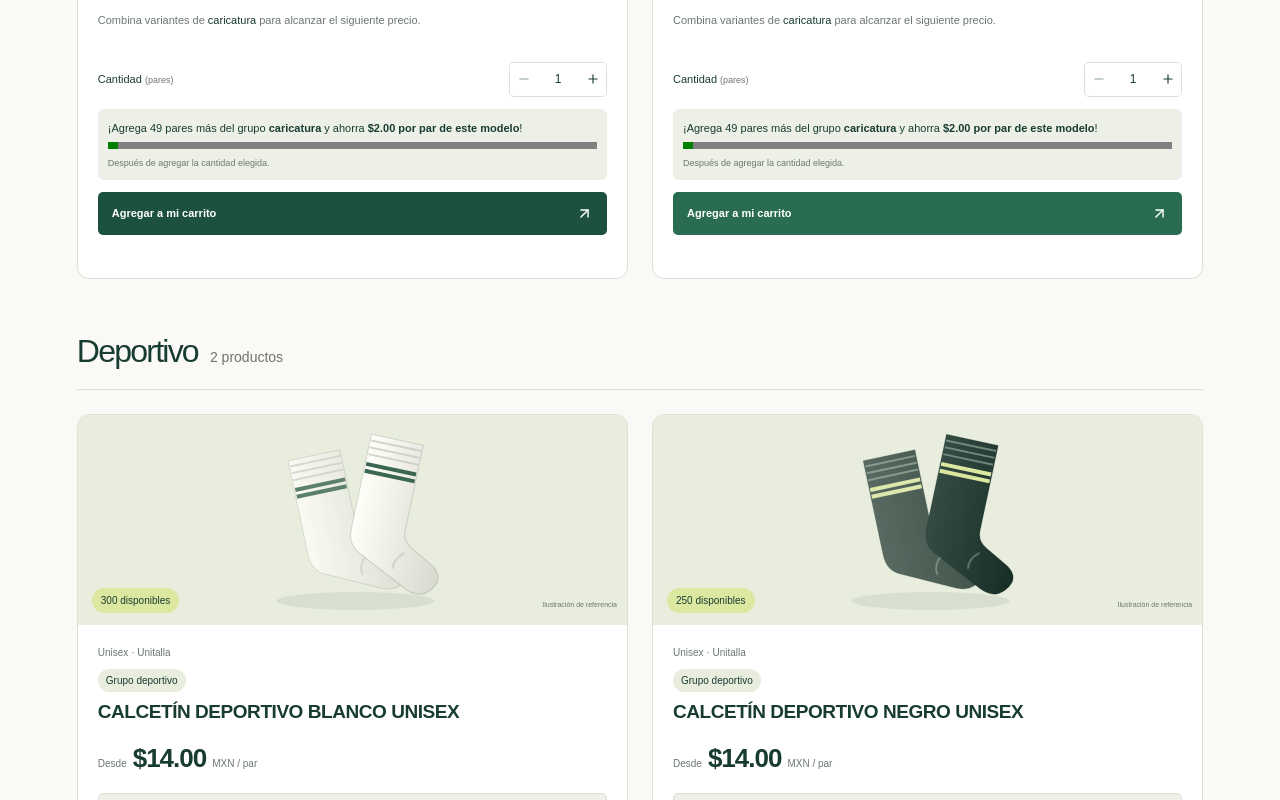
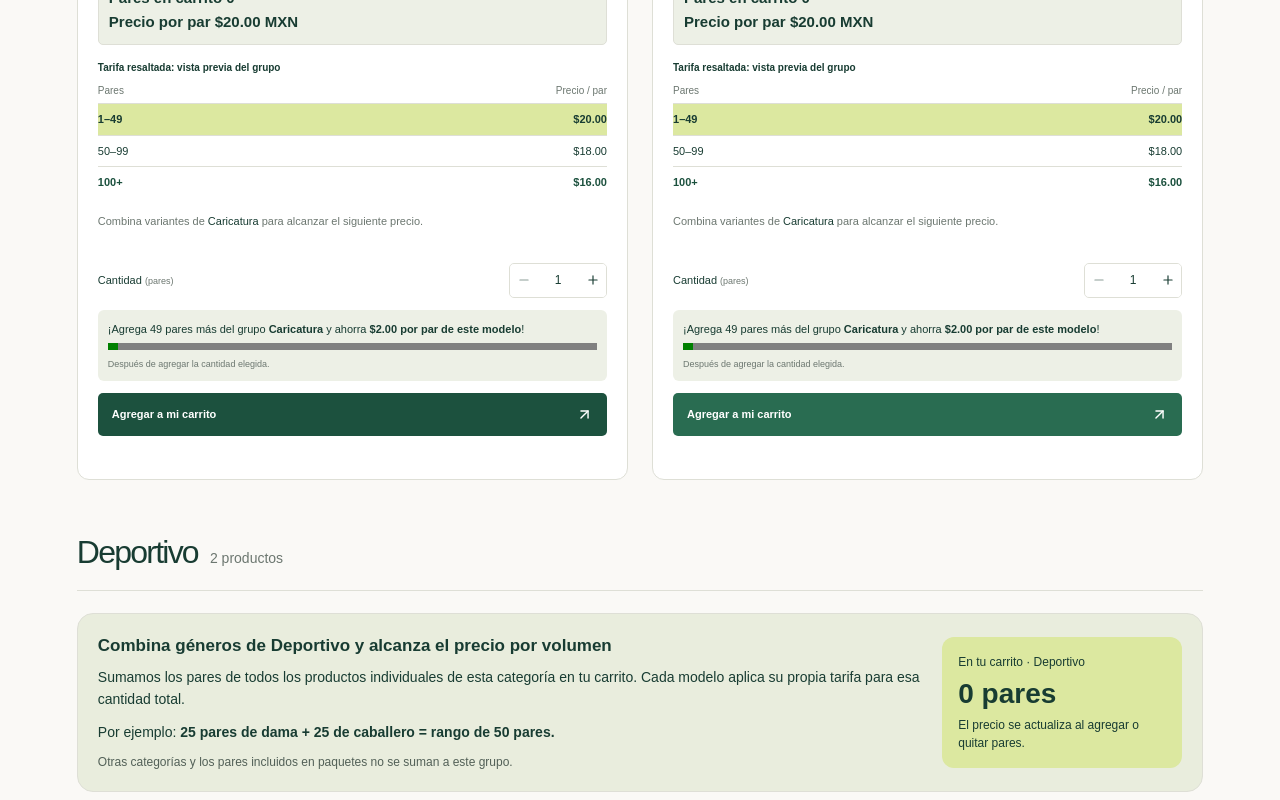
Before and after one commit to jesuscilias930-salebot/ecommerce, a Next.js app: page /productos in a window 1280 px wide. Shown: the part 1380-2180 px from the top of the page. Built offline with nearby package versions, Linux system fonts and the light colour scheme.

Commit message:
Explica el mayoreo por categoría con contador y cálculo en vivo

```diff
--- a/components/originals.tsx
+++ b/components/originals.tsx
@@ -1,6 +1,6 @@
 "use client";
 import { LiveSummary } from "./live-summary";
-import { calculateGroups, pricingKey } from "@/lib/live-pricing";
+import { calculateGroups, pricingKey, pricingName, hasCategoryVolume } from "@/lib/live-pricing";
 import type { Package } from "@/lib/catalog";
 import Link from "next/link";
 import { useContext, useState, useId, useEffect } from "react";
@@ -107,6 +107,7 @@ export function Originals({
     matchesSearch(`${p.name} ${p.category || ""} ${p.pricingGroup || ""} ${p.gender || ''}`,query),
   );
   const categories = groupByCategory(filtered);
+  const groups = calculateGroups(products, lines);
   const categoryId = (key:string) => `products-${Array.from(key,c=>c.codePointAt(0)!.toString(16)).join('-')}`;
   return (
     <>
@@ -155,6 +156,19 @@ export function Originals({
       </nav>}
       {categories.map(category=><section className={categoryStyles.section} key={category.key} id={categoryId(category.key)} aria-labelledby={`${categoryId(category.key)}-title`}>
         <header className={categoryStyles.header}><h2 id={`${categoryId(category.key)}-title`}>{category.label}</h2><span>{category.products.length} {category.products.length===1?'producto':'productos'}</span></header>
+        {hasCategoryVolume(category.products[0]) && <aside className={categoryStyles.volumeNotice} aria-label={`Cómo funciona el mayoreo de ${category.label}`}>
+          <div>
+            <strong>Combina géneros de {category.label} y alcanza el precio por volumen</strong>
+            <p>Sumamos los pares de todos los productos individuales de esta categoría en tu carrito. Cada modelo aplica su propia tarifa para esa cantidad total.</p>
+            <p className={categoryStyles.example}>Por ejemplo: <b>25 pares de dama + 25 de caballero = rango de 50 pares.</b></p>
+            <small>Otras categorías y los pares incluidos en paquetes no se suman a este grupo.</small>
+          </div>
+          <div className={categoryStyles.volumeCount} role="status" aria-live="polite" aria-atomic="true">
+            <span>En tu carrito · {category.label}</span>
+            <b>{groups.find(g=>g.key===pricingKey(category.products[0]))?.quantity || 0} pares</b>
+            <span>El precio se actualiza al agregar o quitar pares.</span>
+          </div>
+        </aside>}
         <div className="original-grid">{category.products.map(p=><OriginalCard key={p.id} product={p} products={products}/>)}</div>
       </section>)}
       {!filtered.length && (
@@ -223,7 +237,7 @@ function OriginalCard({
             {[p.gender, p.size].filter(Boolean).join(" · ")}
           </p>
           <span className="product-group-badge">
-            Grupo {p.pricingGroup || p.name}
+            Grupo {pricingName(p)}
           </span>
           <h2>{p.name}</h2>
         </div>
@@ -288,9 +302,9 @@ function OriginalCard({
           </table>
         </div>
         <p className="original-volume">
-          {p.pricingGroup ? (
+          {hasCategoryVolume(p) || (p.categoryId===undefined && p.pricingGroup) ? (
             <>
-              Combina variantes de <b>{p.pricingGroup}</b> para alcanzar el
+              Combina variantes de <b>{pricingName(p)}</b> para alcanzar el
               siguiente precio.
             </>
           ) : (
@@ -333,7 +347,7 @@ function OriginalCard({
                 <>
                   <p>
                     ¡Agrega {nextTier.minQuantity - (proposed?.quantity || 0)}{" "}
-                    pares más del grupo <b>{p.pricingGroup || p.name}</b> y
+                    pares más del grupo <b>{pricingName(p)}</b> y
                     ahorra{" "}
                     <b>
                       {money(proposedRow.price - Number(nextTier.pricePerUnit))}{" "}
--- a/components/product-categories.module.css
+++ b/components/product-categories.module.css
@@ -6,4 +6,13 @@
 .header{display:flex;align-items:baseline;gap:12px;flex-wrap:wrap;border-bottom:1px solid #dedfd6;padding-bottom:14px;margin-bottom:22px;}
 .header h2{margin:0;color:#183c32;font-size:clamp(24px,3vw,32px);text-transform:capitalize;}
 .header span{color:#6c7770;font-size:14px;}
+.volumeNotice{display:grid;grid-template-columns:minmax(0,1fr) minmax(180px,240px);gap:20px;align-items:center;padding:20px;margin-bottom:22px;background:#e9eddd;border:1px solid #dedfd6;border-radius:16px;color:#183c32;}
+.volumeNotice strong{font-size:17px;line-height:1.4;display:block;}
+.volumeNotice p{margin:8px 0;font-size:14px;line-height:1.6;}
+.volumeNotice small{display:block;font-size:12px;line-height:1.5;color:#526057;}
+.volumeNotice .example{margin:10px 0;}
+.volumeCount{display:flex;flex-direction:column;gap:6px;padding:16px;background:#dce8a0;border-radius:12px;}
+.volumeCount span{font-size:12px;line-height:1.5;}
+.volumeCount b{font-size:28px;line-height:1.2;}
+@media(max-width:700px){.volumeNotice{grid-template-columns:1fr;padding:16px;gap:14px;}.volumeCount{padding:12px;}.volumeCount b{font-size:24px;}}
 @media(max-width:600px){.navigation{flex-wrap:nowrap;overflow-x:auto;padding-bottom:8px;}.navigation a{white-space:nowrap;}.section{scroll-margin-top:90px;}}
--- a/components/volume-cart.tsx
+++ b/components/volume-cart.tsx
@@ -8,7 +8,7 @@ import { usePathname } from "next/navigation";
 import { Context } from "./shop";
 import type { Package } from "@/lib/catalog";
 import type { Original } from "@/lib/product-catalog";
-import { pricingKey } from "@/lib/live-pricing";
+import { pricingKey, pricingName } from "@/lib/live-pricing";
 import { money } from "@/lib/money";
 import "./order-cart.css";
 type Quote = {
@@ -122,7 +122,7 @@ export function VolumeCart({
     const members = selected.filter((l) => l.group === key);
     return {
       key,
-      name: members[0].product?.pricingGroup || members[0].name,
+      name: members[0].product ? pricingName(members[0].product) : members[0].name,
       members,
       quantity: members.reduce((s, l) => s + l.quantity, 0),
       total: members.every((l) => l.q)
--- a/lib/live-pricing.ts
+++ b/lib/live-pricing.ts
@@ -1,5 +1,9 @@
 import type {Original} from './product-catalog';
-export const pricingKey=(p:Original)=>p.pricingGroup?.trim()?`group:${p.pricingGroup.trim().toLowerCase()}`:`product:${p.id}`;
+export const hasCategoryVolume=(p:Original)=>Number.isInteger(p.categoryId)&&p.categoryId!=null;
+// An absent field indicates an older backend during a rolling deployment.
+// Explicit null means no category: never combine unrelated uncategorized products.
+export const pricingKey=(p:Original)=>hasCategoryVolume(p)?`category:${p.categoryId}`:p.categoryId===undefined&&p.pricingGroup?.trim()?`group:${p.pricingGroup.trim().toLowerCase()}`:`product:${p.id}`;
+export const pricingName=(p:Original)=>hasCategoryVolume(p)?p.category||'Categoría':p.categoryId===undefined&&p.pricingGroup?.trim()||p.name;
 export function calculateGroups(products:Original[],lines:{id:number;quantity:number}[]) {
  const selected=lines.filter(l=>l.id<0).map(l=>({quantity:l.quantity,product:products.find(p=>p.id===-l.id),id:l.id}));
  const keys=[...new Set(selected.map(l=>l.product?pricingKey(l.product):`missing:${l.id}`))];
@@ -14,6 +18,6 @@ export function calculateGroups(products:Original[],lines:{id:number;quantity:nu
   });
   const total=rows.every(l=>l.total!==null)?rows.reduce((s,l)=>s+Math.round(l.total!*100),0)/100:null;
   const next=rows.flatMap(l=>l.product?.rules.filter(r=>r.minQuantity>quantity&&l.price!==null&&Number(r.pricePerUnit)<l.price).map(r=>r.minQuantity)||[]).sort((a,b)=>a-b)[0];
-  return {key,name:members[0].product?.pricingGroup||members[0].product?.name||'Producto no disponible',quantity,rows,total,next};
+  return {key,name:members[0].product?pricingName(members[0].product):'Producto no disponible',quantity,rows,total,next};
  });
 }
--- a/lib/product-catalog.ts
+++ b/lib/product-catalog.ts
@@ -1,17 +1,18 @@
 import 'server-only';
 import { productDisplayName } from './product-name';
 import { getStoreTenant } from './store-tenant';
+import { pricingKey } from './live-pricing';
 export type Tier={minQuantity:number;maxQuantity:number|null;pricePerUnit:number|string};
-export type Original = {imageUrls?:string[];imageUrl?:string|null; id:number; name:string; category?:string|null; size?:string; gender?:string; pricingGroup?:string; currentStock:number;rules:Tier[]};
+export type Original = {imageUrls?:string[];imageUrl?:string|null; id:number; name:string; category?:string|null;categoryId?:number|null; size?:string; gender?:string; pricingGroup?:string; currentStock:number;rules:Tier[]};
 export const isProductDemo=()=>process.env.STOREFRONT_PRODUCTS_MOCK==='true'||!process.env.SOCK_CONTROL_URL;
 const tiers=(price:number):Tier[]=>[{minQuantity:1,maxQuantity:49,pricePerUnit:price},{minQuantity:50,maxQuantity:99,pricePerUnit:price-2},{minQuantity:100,maxQuantity:null,pricePerUnit:price-4}];
 const mockProducts:Original[]=[
- {id:900000001,name:'Calcetín de caricatura para dama',gender:'Mujer',size:'22–25',category:'Caricatura',pricingGroup:'caricatura',currentStock:500,rules:tiers(20)},
- {id:900000002,name:'Calcetín de caricatura para caballero',gender:'Hombre',size:'25–28',category:'Caricatura',pricingGroup:'caricatura',currentStock:500,rules:tiers(20)},
- {id:900000003,name:'Calcetín deportivo blanco',gender:'Unisex',size:'Unitalla',category:'Deportivo',pricingGroup:'deportivo',currentStock:300,rules:tiers(18)},
- {id:900000004,name:'Calcetín deportivo negro',gender:'Unisex',size:'Unitalla',category:'Deportivo',pricingGroup:'deportivo',currentStock:250,rules:tiers(18)},
- {id:900000005,name:'Calcetín térmico',gender:'Unisex',size:'Unitalla',category:'Térmico',pricingGroup:'termico',currentStock:150,rules:tiers(28)},
- {id:900000006,name:'Calcetín infantil surtido',gender:'Infantil',size:'18–21',category:'Infantil',pricingGroup:'infantil',currentStock:0,rules:tiers(16)},
+ {id:900000001,name:'Calcetín de caricatura para dama',gender:'Mujer',size:'22–25',category:'Caricatura',categoryId:1,pricingGroup:'caricatura',currentStock:500,rules:tiers(20)},
+ {id:900000002,name:'Calcetín de caricatura para caballero',gender:'Hombre',size:'25–28',category:'Caricatura',categoryId:1,pricingGroup:'caricatura',currentStock:500,rules:tiers(20)},
+ {id:900000003,name:'Calcetín deportivo blanco',gender:'Unisex',size:'Unitalla',category:'Deportivo',categoryId:2,pricingGroup:'deportivo',currentStock:300,rules:tiers(18)},
+ {id:900000004,name:'Calcetín deportivo negro',gender:'Unisex',size:'Unitalla',category:'Deportivo',categoryId:2,pricingGroup:'deportivo',currentStock:250,rules:tiers(18)},
+ {id:900000005,name:'Calcetín térmico',gender:'Unisex',size:'Unitalla',category:'Térmico',categoryId:3,pricingGroup:'termico',currentStock:150,rules:tiers(28)},
+ {id:900000006,name:'Calcetín infantil surtido',gender:'Infantil',size:'18–21',category:'Infantil',categoryId:4,pricingGroup:'infantil',currentStock:0,rules:tiers(16)},
 ];
 function mockQuote(body:unknown) {
  const quantities=new Map<number,number>();
@@ -22,7 +23,7 @@ function mockQuote(body:unknown) {
   return {product,quantity};
  });
  const lines=selected.map(({product:p,quantity})=>{
-  const groupQuantity=selected.filter(l=>l.product.pricingGroup===p.pricingGroup).reduce((sum,l)=>sum+l.quantity,0);
+  const groupQuantity=selected.filter(l=>pricingKey(l.product)===pricingKey(p)).reduce((sum,l)=>sum+l.quantity,0);
   const rule=p.rules.find(r=>groupQuantity>=r.minQuantity&&(r.maxQuantity===null||groupQuantity<=r.maxQuantity));
   if(!rule)throw new Error('Sin tarifa');
   const unitPrice=Number(rule.pricePerUnit);
--- a/lib/product-categories.ts
+++ b/lib/product-categories.ts
@@ -1,8 +1,8 @@
-export function groupByCategory<T extends {category?:string|null}>(products:T[]) {
+export function groupByCategory<T extends {category?:string|null;categoryId?:number|null}>(products:T[]) {
  const groups=new Map<string,{key:string;label:string;products:T[]}>();
  for(const product of products){
   const category=product.category?.trim().replace(/\s+/g,' ')||'';
-  const key=category?`category:${category.toLocaleLowerCase('es-MX')}`:'uncategorized';
+  const key=product.categoryId!=null?`category-id:${product.categoryId}`:category?`category:${category.toLocaleLowerCase('es-MX')}`:'uncategorized';
   const group=groups.get(key)||{key,label:category||'Otros productos',products:[]};
   group.products.push(product);groups.set(key,group);
  }
```
Also changed, not shown: 1 other file (tests, documents, lock files or other folders).
